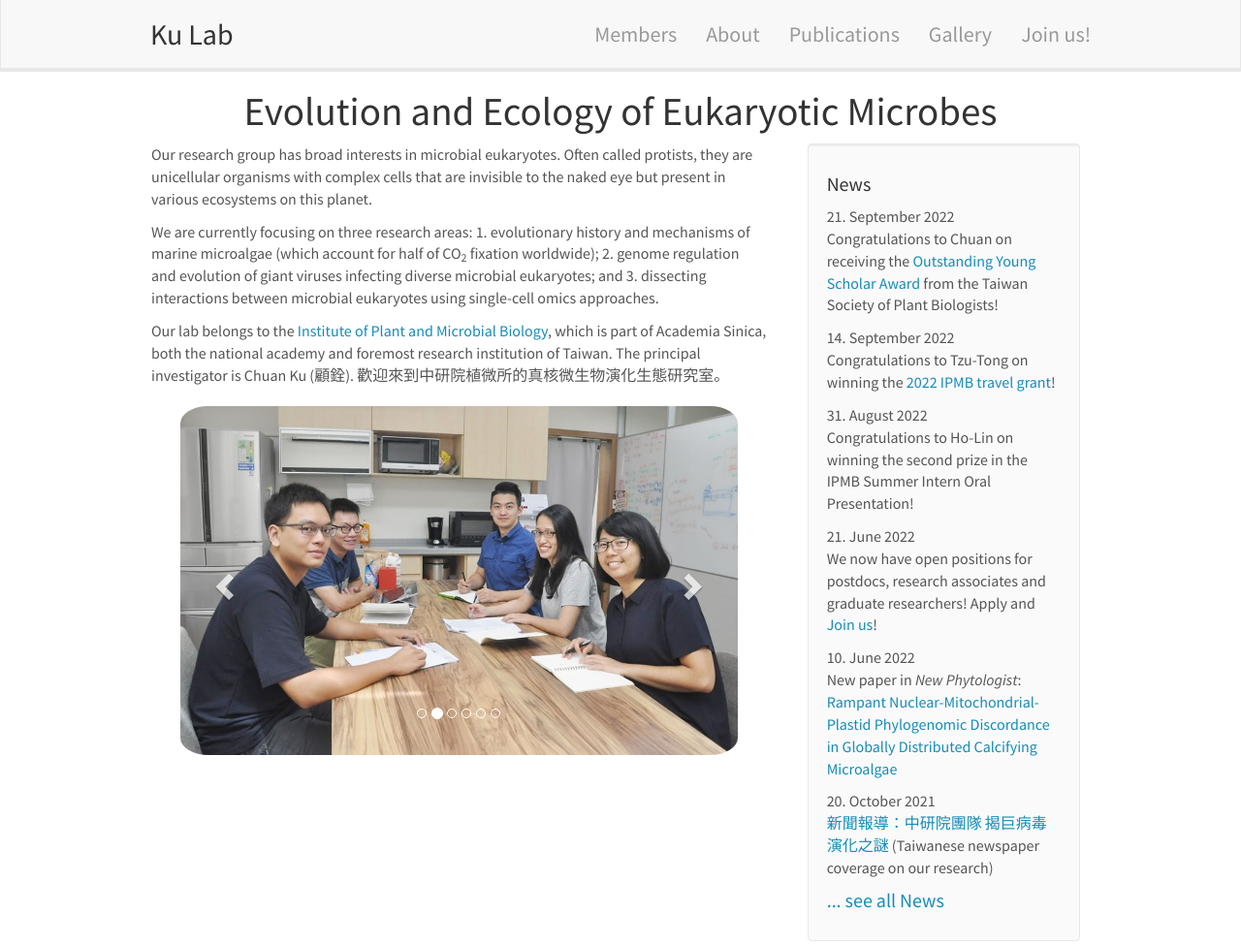
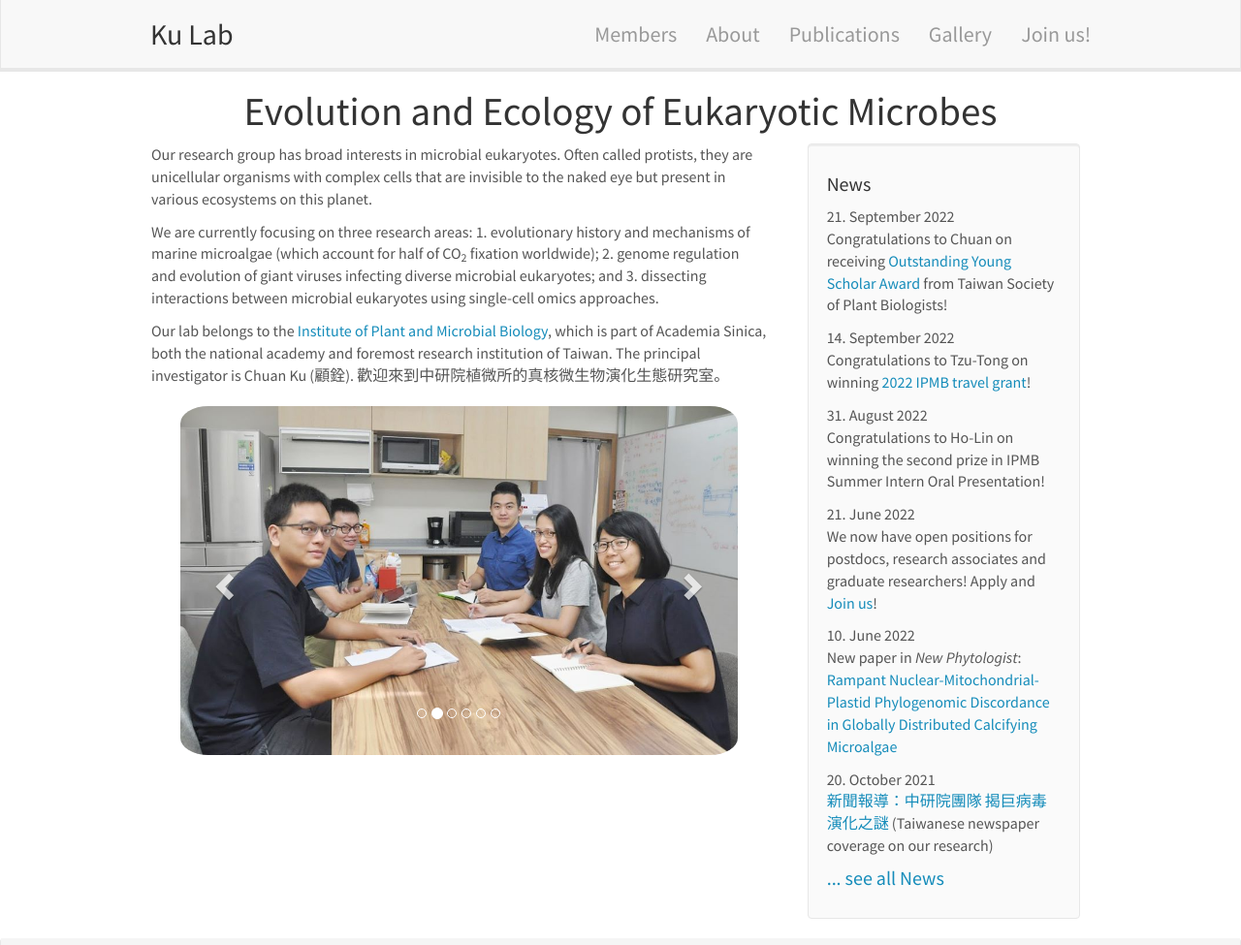
Before and after one commit to tzutongkao/Kao_Lab, a Jekyll site: the page built from _pages/home.md, in a window 1280 px wide and 1388 px high, cut to the strip 0-975 px from the top of the window. Shown: the whole strip at 97% size. Built offline with Jekyll 4.4.1, drawn with Linux system fonts in a browser that asks for light colours; nearby versions of some CDN libraries.

Commit message:
Update news.yml

```diff
--- a/_data/news.yml
+++ b/_data/news.yml
@@ -1,11 +1,11 @@
 - date: 21. September 2022
-  headline: "Congratulations to Chuan on receiving the <a href='http://140.112.105.13:8080/English/prizes'>Outstanding Young Scholar Award</a> from the Taiwan Society of Plant Biologists!"
+  headline: "Congratulations to Chuan on receiving <a href='http://140.112.105.13:8080/English/prizes'>Outstanding Young Scholar Award</a> from Taiwan Society of Plant Biologists!"
 
 - date: 14. September 2022
-  headline: "Congratulations to Tzu-Tong on winning the <a href='https://ipmb.sinica.edu.tw/en/activities/events/327'>2022 IPMB travel grant</a>!"
+  headline: "Congratulations to Tzu-Tong on winning <a href='https://ipmb.sinica.edu.tw/en/activities/events/327'>2022 IPMB travel grant</a>!"
 
 - date: 31. August 2022
-  headline: "Congratulations to Ho-Lin on winning the second prize in the IPMB Summer Intern Oral Presentation!"
+  headline: "Congratulations to Ho-Lin on winning the second prize in IPMB Summer Intern Oral Presentation!"
 
 - date: 21. June 2022
   headline: "We now have open positions for postdocs, research associates and graduate researchers! Apply and <a href='https://chuanku-lab.github.io/kulab/positions'>Join us</a>!"
```
